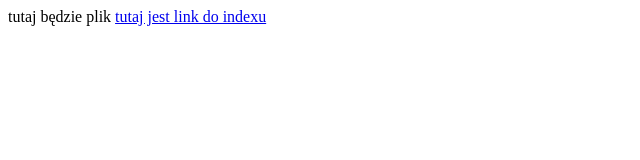
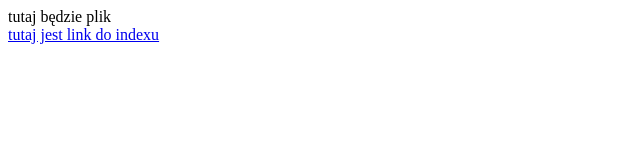
Before and after one commit to PrzemyslawS1/przemyslaw, a plain HTML site: page plik_Stencel.html in a window 1280 px wide. Shown: the whole page, without its empty margins (0-640 px from the left). Drawn offline with Linux system fonts and the light colour scheme.

Commit message:
Update plik_Stencel.html

```diff
--- a/plik_Stencel.html
+++ b/plik_Stencel.html
@@ -6,7 +6,7 @@
 <title>   plik    </title>
  </head>
 <body>
-tutaj będzie plik
+tutaj będzie plik <br>
  <A HREF="index.html"> tutaj jest link do indexu </A>
  </body>
 </html>
```
